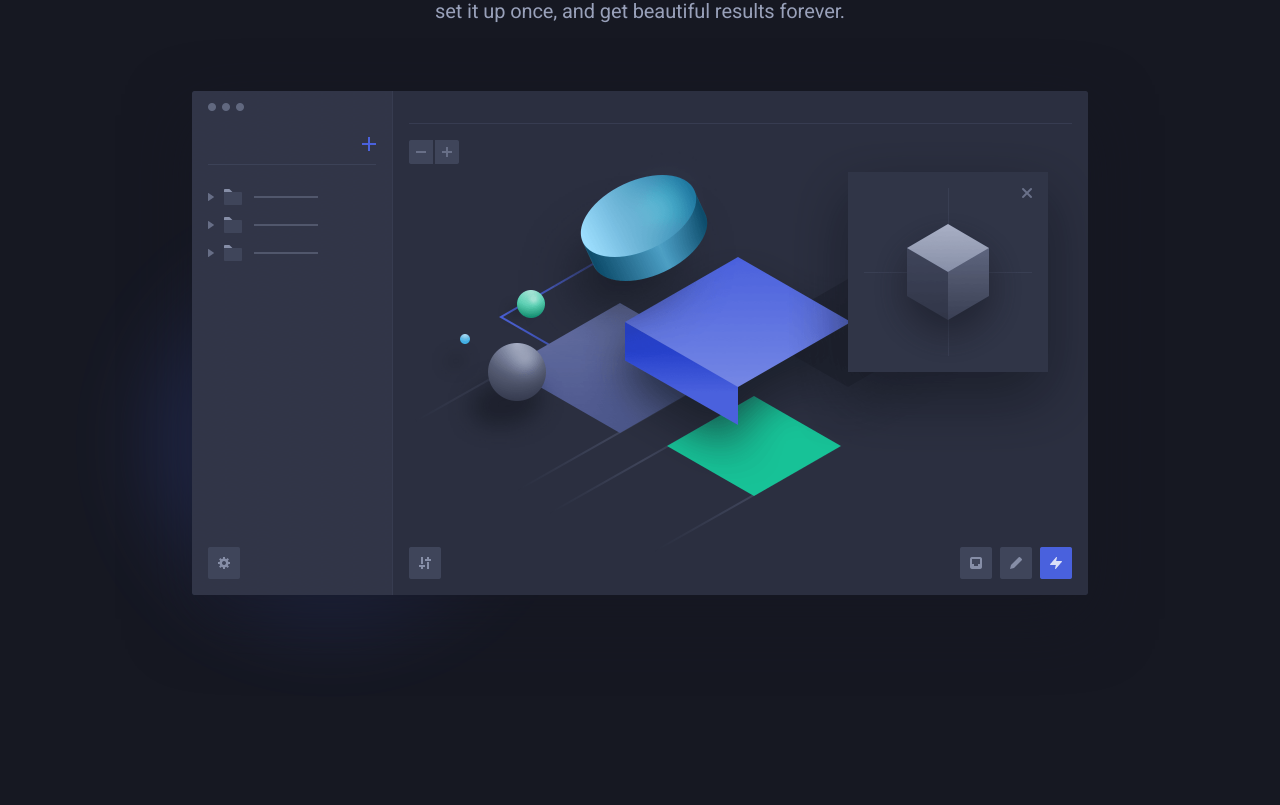
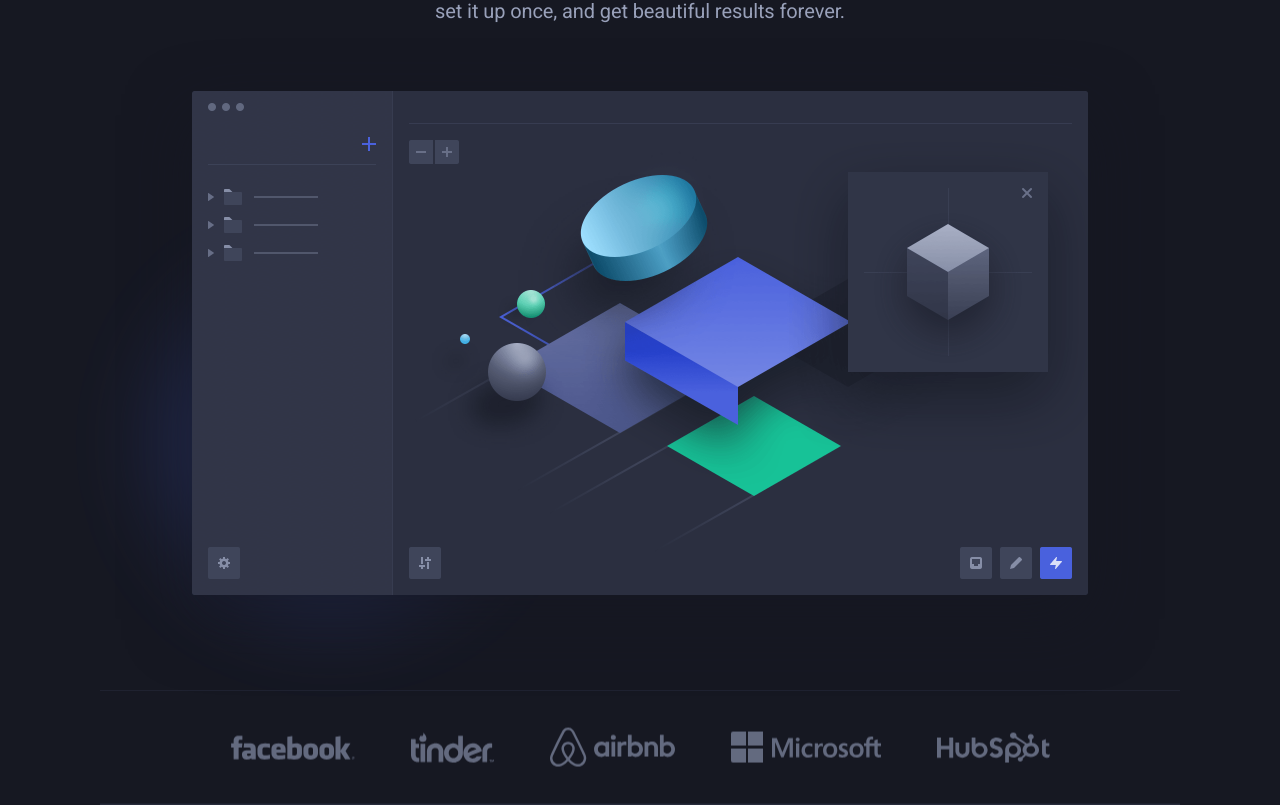
Before and after one commit to jooprima/html-to-react, a React (Create React App) app: page / in a window 1280 px wide. Shown: the part 183-988 px from the top of the page. Before the commit the page ends 904 px from the top, so only its background shows below. Built offline with nearby package versions, Linux system fonts and the light colour scheme.

Commit message:
create parts clients

```diff
--- /dev/null
+++ b/src/parts/Clients.js
@@ -0,0 +1,38 @@
+import React from "react";
+import Section from "elements/Section";
+import Client01 from "assets/images/clients-01.svg";
+import Client02 from "assets/images/clients-02.svg";
+import Client03 from "assets/images/clients-03.svg";
+import Client04 from "assets/images/clients-04.svg";
+import Client05 from "assets/images/clients-05.svg";
+import Fade from "react-reveal/Fade";
+
+export default function Clients() {
+  return (
+    <Section className="clients">
+      <Fade bottom delay={2500}>
+        <div className="container">
+          <div className="clients-inner section-inner has-top-divider has-bottom-divider">
+            <ul className="list-reset">
+              <li>
+                <img src={Client01} alt="Clients 01" />
+              </li>
+              <li>
+                <img src={Client02} alt="Clients 02" />
+              </li>
+              <li>
+                <img src={Client03} alt="Clients 03" />
+              </li>
+              <li>
+                <img src={Client04} alt="Clients 04" />
+              </li>
+              <li>
+                <img src={Client05} alt="Clients 05" />
+              </li>
+            </ul>
+          </div>
+        </div>
+      </Fade>
+    </Section>
+  );
+}
--- a/src/scenes/Homepage.js
+++ b/src/scenes/Homepage.js
@@ -4,6 +4,7 @@ import Section from "elements/Section";
 import Header from "parts/Header";
 import HeroImage from "assets/images/hero-image.png";
 import Fade from "react-reveal/Fade";
+import Clients from "parts/Clients";
 
 export default function Homepage() {
   return (
@@ -43,6 +44,7 @@ export default function Homepage() {
             </div>
           </div>
         </Section>
+        <Clients></Clients>
       </main>
     </div>
   );
```
